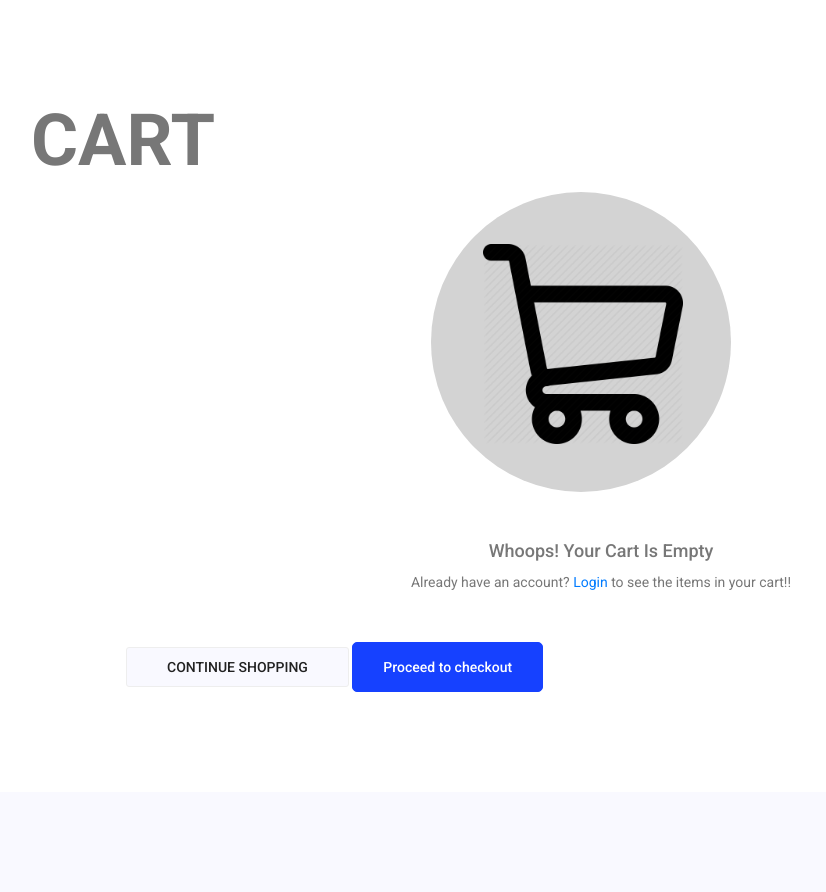
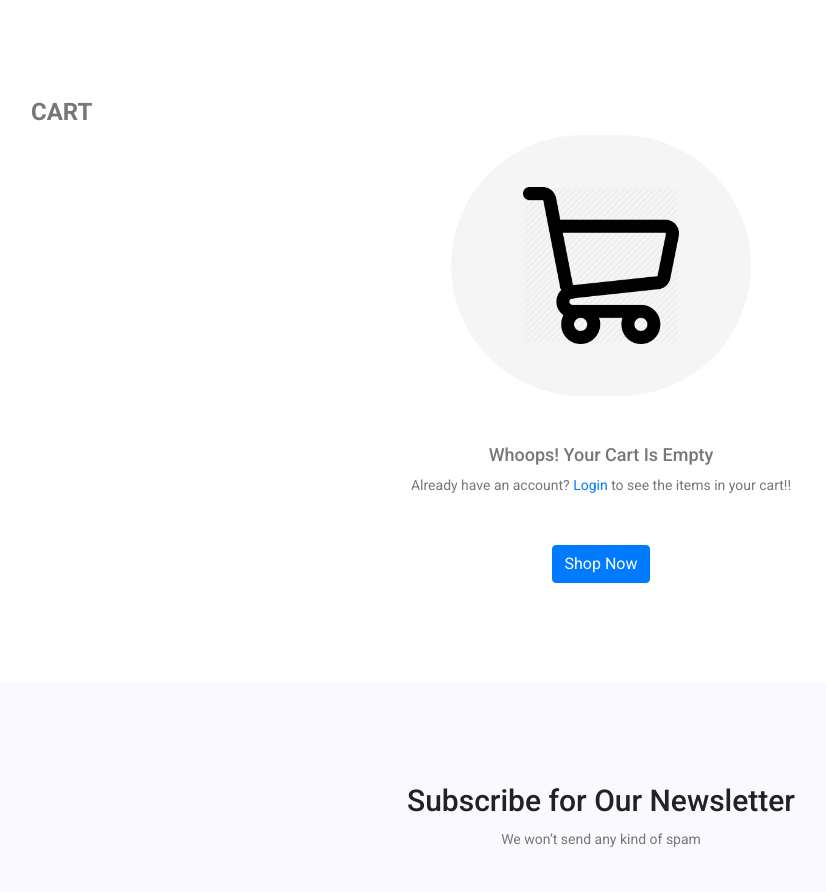
Before and after one commit to Faydev/fashop_fontend, a plain HTML site: page cart.html in a window 1280 px wide. Shown: the part 397-1289 px from the top of the page, without its empty margins (39-865 px from the left). Drawn offline with Linux system fonts and the light colour scheme.

Commit message:
initial commit

```diff
--- a/cart.html
+++ b/cart.html
@@ -185,9 +185,11 @@
 	<section class="cart_area">
 		<div class="container">
 			<div class="cart_inner">
-				<h1 class="display-3" style="font-weight: bold;">CART</h1>
-				<div class="img-container-sm" style="border-radius: 200px; background-color: lightgray; height: 300px; width: 300px; padding: 52px; margin-left: 400px;" >
-					<img class="img-fluidnmx-auto" src="img/carticon.png" alt="shopping cart" style="width: 200px;">
+				<h3 style="font-weight: bold;">CART</h3>
+				<div class="cart-container" style="text-align: center;">
+					<div class="img-container-sm" style="display: inline-block; border-radius: 200px; background-color: whitesmoke; height: 300px;  max-width: 300px; padding: 52px; height: auto;" >
+						<img class="img-fluidnmx-auto" src="img/carticon.png" alt="shopping cart" style="width: 80%;">
+					</div>
 				</div>
 				<br></br>
 				<div class="text" style="text-align:center">
@@ -387,10 +389,15 @@
 								</td>
 								<td>  -->
 									<br></br>
-									<div class="checkout_btn_inner" style="    max-width: 970px; margin-left: auto; margin-right: auto; padding: 0 10px; position: relative" >
+								<div style="text-align:center">
+									 <a href="category.html"><button class="btn btn-primary"> Shop Now</button></a>
+								</div>
+
+
+									<!-- <div class="checkout_btn_inner" style="    max-width: 970px; margin-left: auto; margin-right: auto; padding: 0 10px; position: relative" >
 										<a class="gray_btn" href="index.html">Continue Shopping</a>
 										<a class="main_btn" href="login.htmls">Proceed to checkout</a>
-									</div>
+									</div> -->
 								</td>
 							</tr>
 						</tbody>
```
